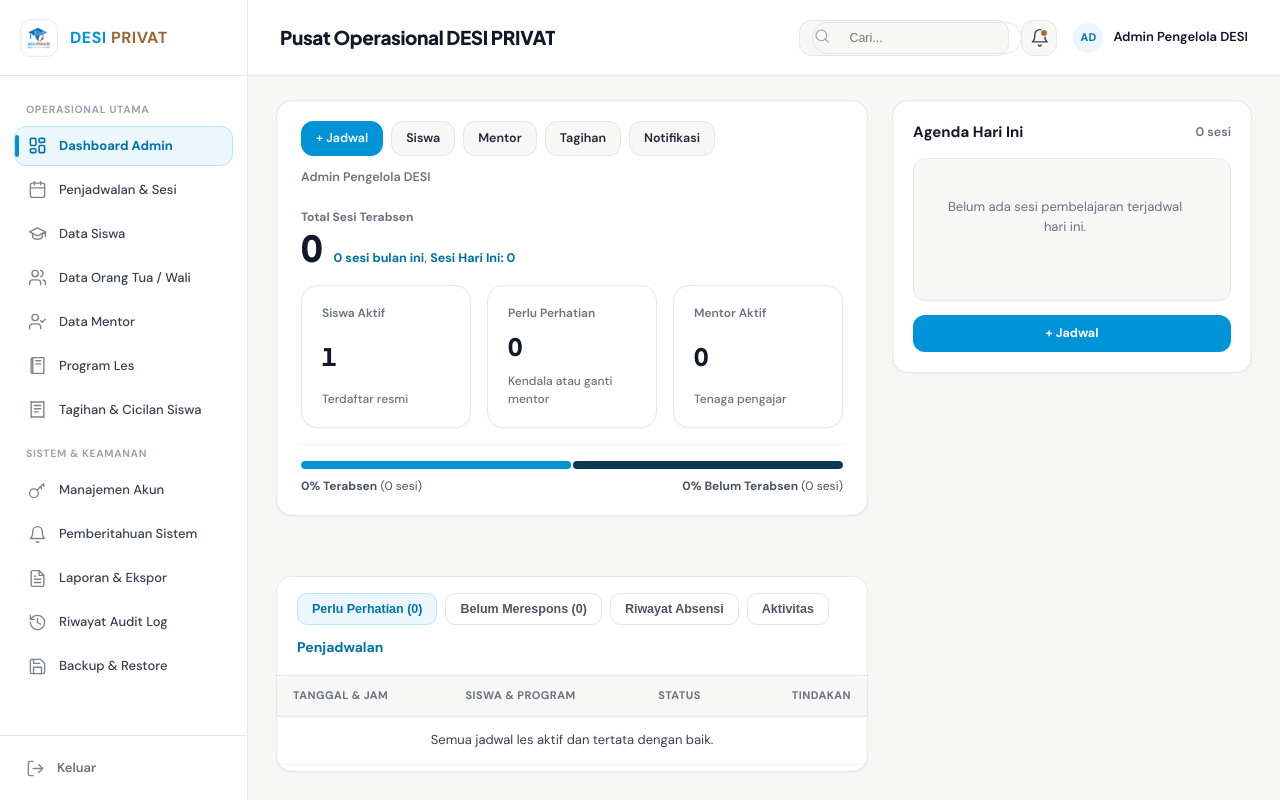
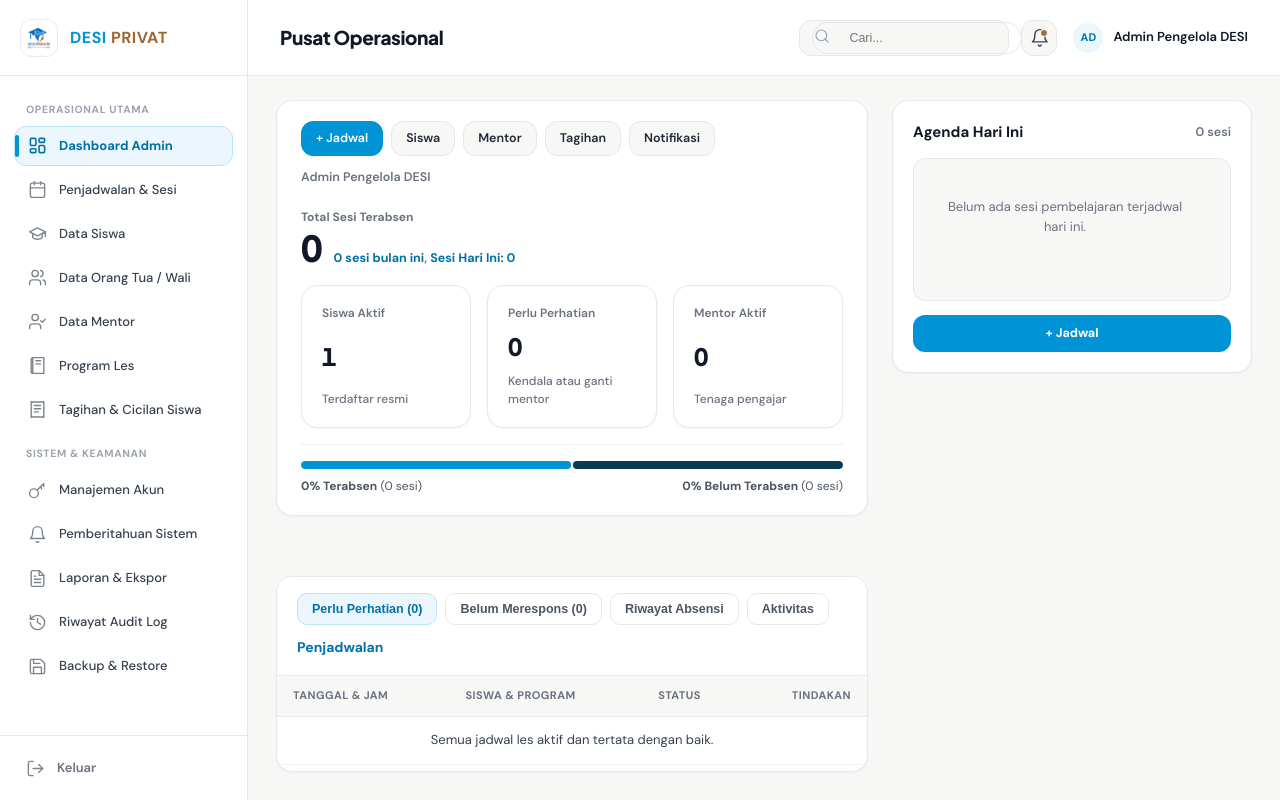
Before and after one commit to inayahkhusnulkhotimah31/desiprivate, a Flask app: page /admin/dashboard in a window 1280 px wide. Run offline with Flask 3, Linux system fonts and the light colour scheme; a user stored in the database is signed in; data comes from the database, SQL or seed files in the repository; data that the repository does not hold is empty; some libraries are stand-ins or nearby versions.

Commit message:
style(admin): shorten dashboard header title to Pusat Operasional

```diff
--- a/templates/admin/dashboard.html
+++ b/templates/admin/dashboard.html
@@ -1,6 +1,6 @@
 {% extends "base.html" %}
 {% block title %}Dashboard Admin{% endblock %}
-{% block page_title %}Pusat Operasional DESI PRIVAT{% endblock %}
+{% block page_title %}Pusat Operasional{% endblock %}
 {% block page_subtitle %}Ringkasan jadwal hari ini, kehadiran sesi, dan tindakan cepat{% endblock %}
 
 {% block content %}
```
